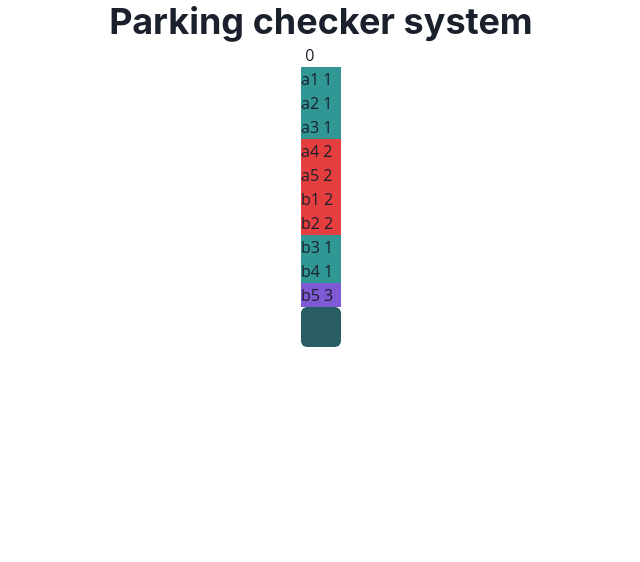
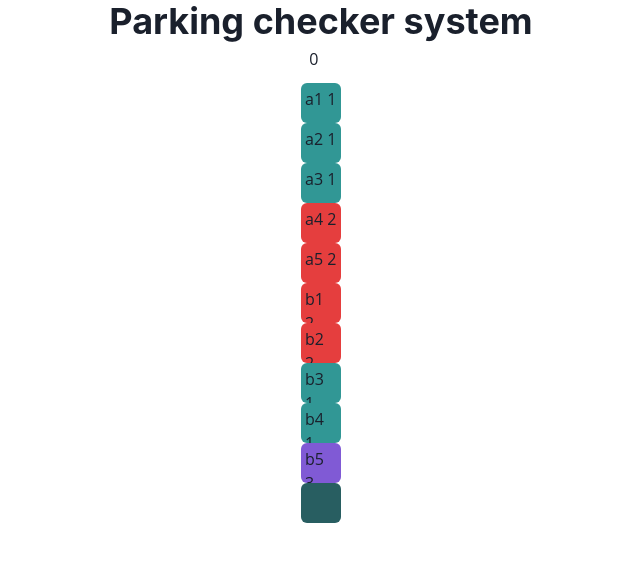
Before and after one commit to RadimKotajnyDev/parking-checker, a Next.js app: page / in a window 1280 px wide. Shown: the top 562 px of the page, without its empty margins (319-959 px from the left). Built offline with nearby package versions, Linux system fonts and the light colour scheme.

Commit message:
added color changing

```diff
--- a/src/pages/index.tsx
+++ b/src/pages/index.tsx
@@ -42,7 +42,10 @@ export default function Home() {
                                 if (value === 2) color = "red.500"
                                 if (value === 3) color = "purple.500"
                                 return (
-                                    <GridItem bg={color} key={id}>{id}&nbsp;{value}</GridItem>
+                                    <GridItem bg={color}
+                                              h={10} w={10} p={1}
+                                              borderRadius="md"
+                                              key={id}>{id}&nbsp;{value}</GridItem>
                                 )
                             })
                         }
```
